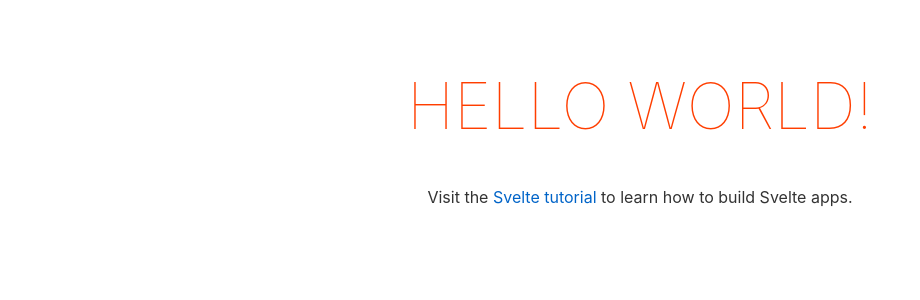
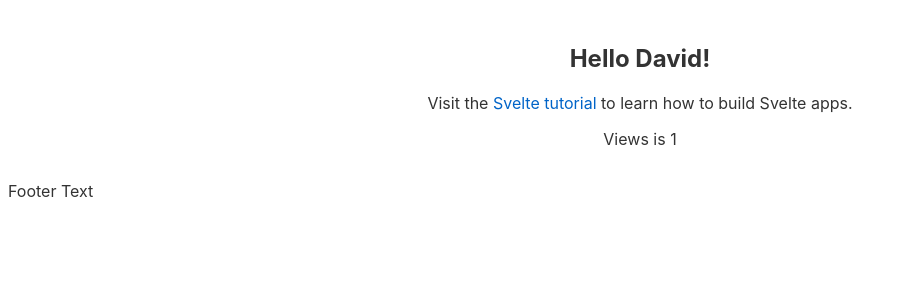
Before and after one commit to sillsdev/svelte-bootcamp-jaars, a Svelte app in the folder david-moore/: page / in a window 1280 px wide. Shown: the top 300 px of the page, without its empty margins (0-920 px from the left). Built offline with nearby package versions, Linux system fonts and the light colour scheme.

Commit message:
in progress

```diff
--- a/david-moore/src/App.svelte
+++ b/david-moore/src/App.svelte
@@ -1,12 +1,27 @@
 <script lang="ts">
+	import Header from './Header.svelte';
 	export let name: string;
+	let views = 1;
 </script>
-
+<header>
+	<Header/>
+</header>
 <main>
-	<h1>Hello {name}!</h1>
+	{#if views === 1 }
+	<h2>Hello {name}!</h2>
 	<p>Visit the <a href="https://svelte.dev/tutorial">Svelte tutorial</a> to learn how to build Svelte apps.</p>
+	<p>
+		Views is {views}
+	</p>
+	{:else if views ===2}
+	<h2> View 2 </h2>
+	{:else}
+	<h2>Must be View 3</h2>
+	{/if}
 </main>
-
+<footer>
+	<f1>Footer Text</f1>
+</footer>
 <style>
 	main {
 		text-align: center;
@@ -27,4 +42,5 @@
 			max-width: none;
 		}
 	}
+
 </style>
--- a/david-moore/src/main.ts
+++ b/david-moore/src/main.ts
@@ -3,7 +3,7 @@ import App from './App.svelte';
 const app = new App({
 	target: document.body,
 	props: {
-		name: 'world'
+		name: 'David'
 	}
 });
 
```
Also changed, not shown: david-moore/src/Header.svelte (added).
